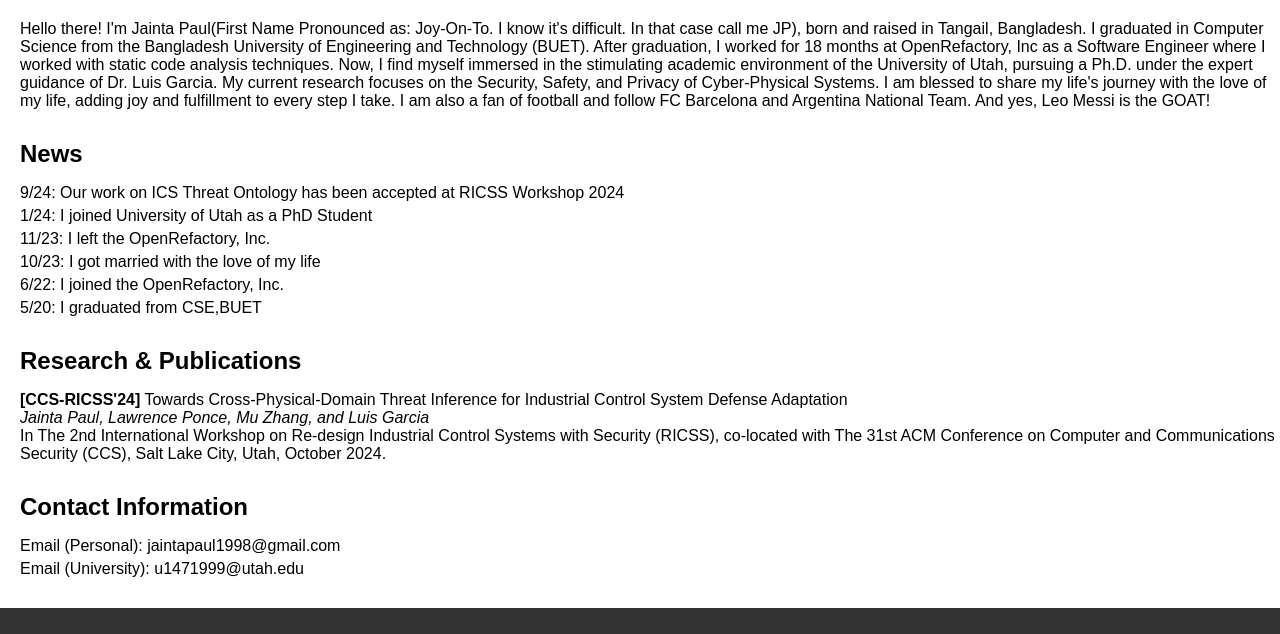
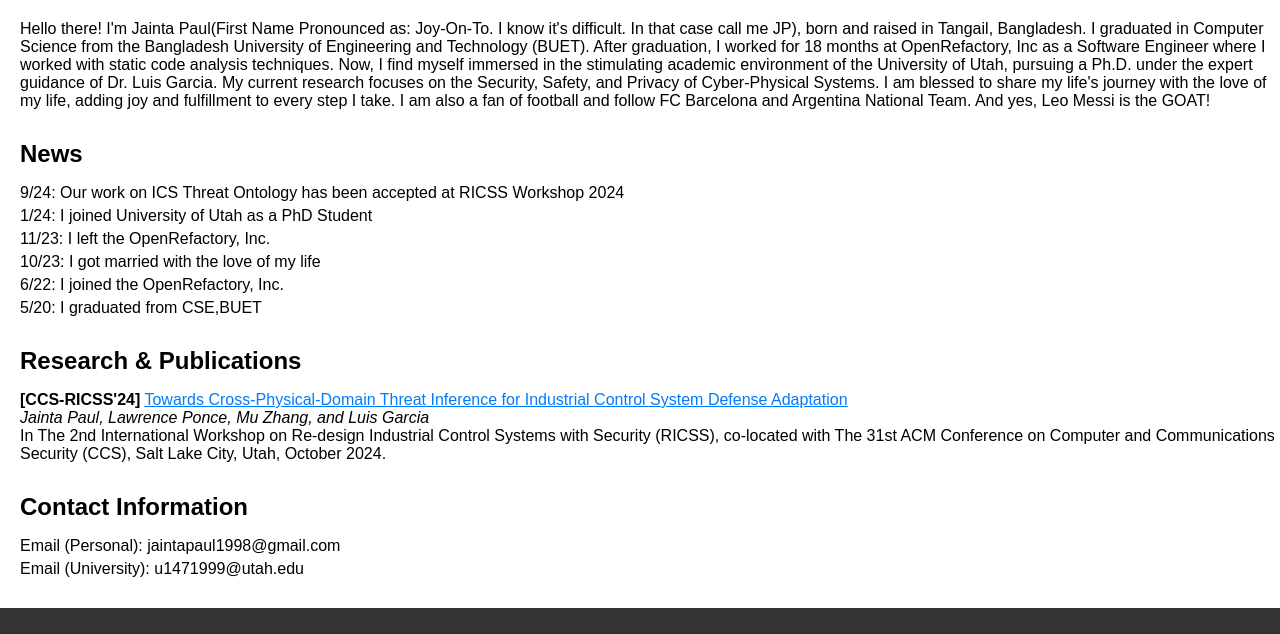
Before and after one commit to pauljainta/jp, a plain HTML site: page index.html in a window 1280 px wide. Shown: the part 659-1293 px from the top of the page. Drawn offline with Linux system fonts and the light colour scheme; some icons are missing.

Commit message:
Added Link

```diff
--- a/index.html
+++ b/index.html
@@ -65,11 +65,16 @@
   <h1>Research & Publications</h1>
 
   <ul>
-      <li>
-          <strong>[CCS-RICSS'24]</strong> Towards Cross-Physical-Domain Threat Inference for Industrial Control System Defense Adaptation<br>
-          <em>Jainta Paul, Lawrence Ponce, Mu Zhang, and Luis Garcia</em><br>
-          In The 2nd International Workshop on Re-design Industrial Control Systems with Security (RICSS), co-located with The 31st ACM Conference on Computer and Communications Security (CCS), Salt Lake City, Utah, October 2024.
-      </li>
+    <li>
+      <strong>[CCS-RICSS'24]</strong>
+      <a href="https://dl.acm.org/doi/10.1145/3689930.3695210" target="_blank">
+          Towards Cross-Physical-Domain Threat Inference for Industrial Control System Defense Adaptation
+      </a><br>
+      <em>Jainta Paul, Lawrence Ponce, Mu Zhang, and Luis Garcia</em><br>
+      In The 2nd International Workshop on Re-design Industrial Control Systems with Security (RICSS),
+      co-located with The 31st ACM Conference on Computer and Communications Security (CCS), Salt Lake City, Utah, October 2024.
+  </li>
+
   </ul>
 </div>
 
```
